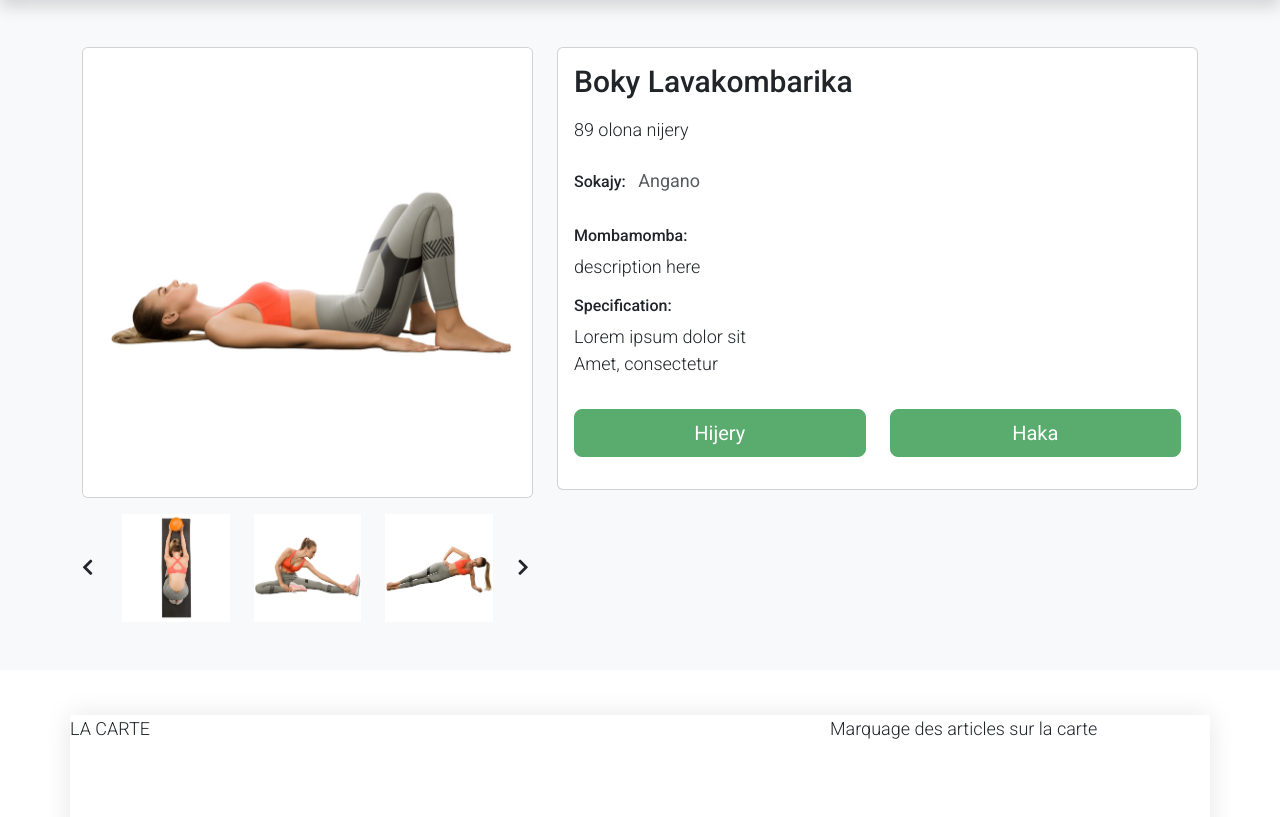
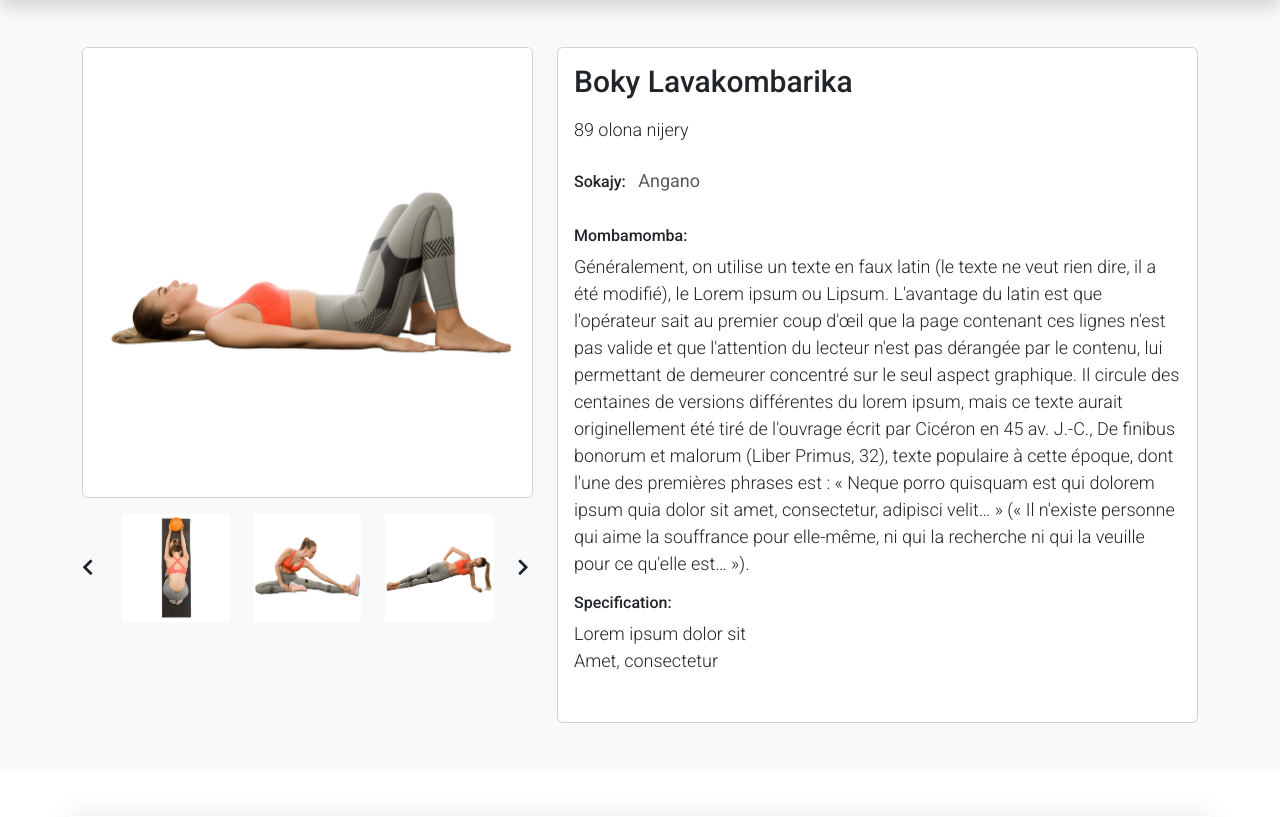
Before and after one commit to Hinaox/Hackathon, a CodeIgniter app: page /Hackathon/index.php/controller/ficheArticle in a window 1280 px wide. Shown: the part 133-950 px from the top of the page. Run offline with CodeIgniter, Linux system fonts and the light colour scheme; some libraries are stand-ins or nearby versions.

Commit message:
Update ficheArticle.php

```diff
--- a/application/views/ficheArticle.php
+++ b/application/views/ficheArticle.php
@@ -140,7 +140,11 @@
                             </ul>
 
                             <h6>Mombamomba:</h6>
-                            <p> description here</p>
+                            <p> Généralement, on utilise un texte en faux latin (le texte ne veut rien dire, il a été modifié), le Lorem ipsum ou Lipsum. L'avantage du latin est que l'opérateur sait au premier coup d'œil que la page contenant ces lignes n'est pas valide et que l'attention du lecteur n'est pas dérangée par le contenu, lui permettant de demeurer concentré sur le seul aspect graphique.
+
+Il circule des centaines de versions différentes du lorem ipsum, mais ce texte aurait originellement été tiré de l'ouvrage écrit par Cicéron en 45 av. J.-C., De finibus bonorum et malorum (Liber Primus, 32), texte populaire à cette époque, dont l'une des premières phrases est : « Neque porro quisquam est qui dolorem ipsum quia dolor sit amet, consectetur, adipisci velit… » (« Il n'existe personne qui aime la souffrance pour elle-même, ni qui la recherche ni qui la veuille pour ce qu'elle est… »).
+
+                            </p>
 
                             <h6>Specification:</h6>
                             <ul class="list-unstyled pb-3">
@@ -148,17 +152,6 @@
                                 <li>Amet, consectetur</li>
                             </ul>
 
-                            <form action="" method="GET">
-                                <input type="hidden" name="product-title" value="Activewear">
-                                <div class="row pb-3">
-                                    <div class="col d-grid">
-                                        <button type="submit" class="btn btn-success btn-lg" name="submit" value="regarder">Hijery</button>
-                                    </div>
-                                    <div class="col d-grid">
-                                        <button type="submit" class="btn btn-success btn-lg" name="submit" value="download">Haka</button>
-                                    </div>
-                                </div>
-                            </form>
 
                         </div>
                     </div>
```
